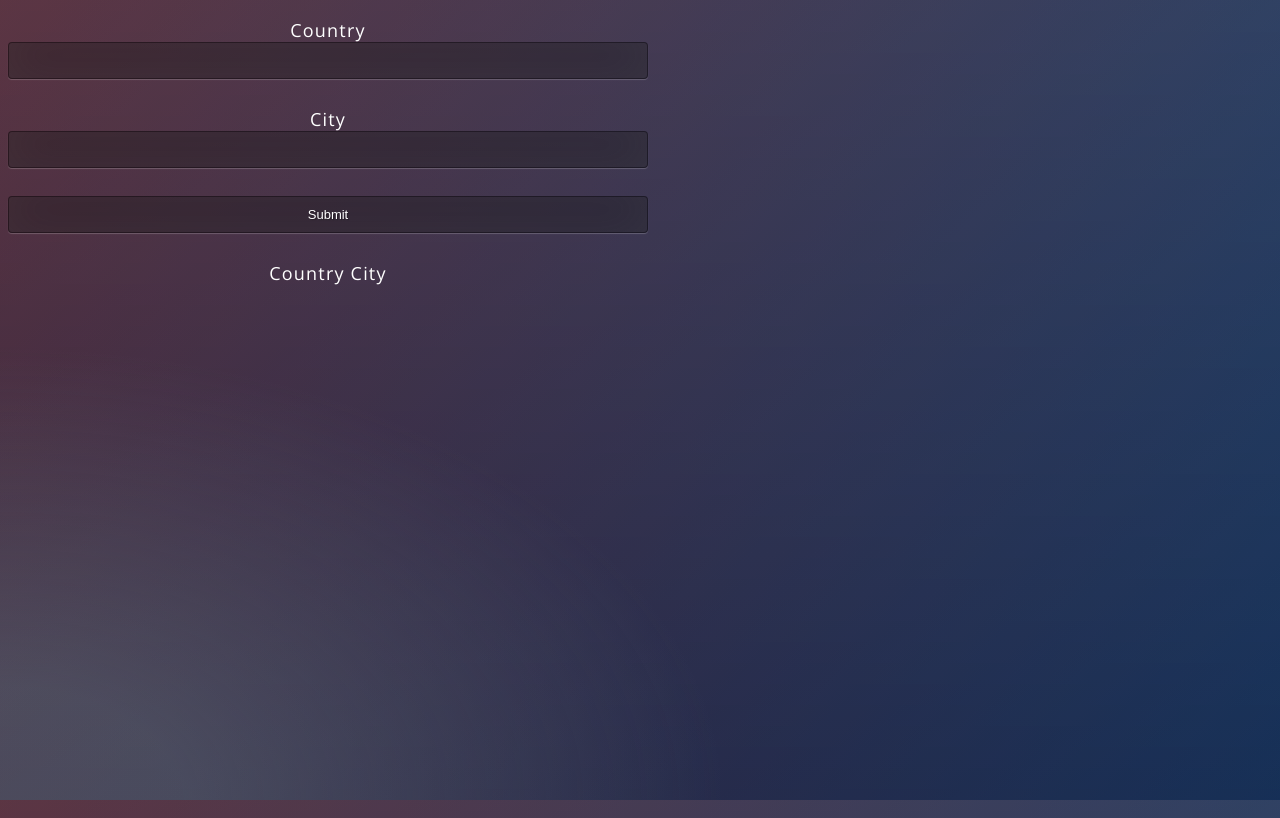
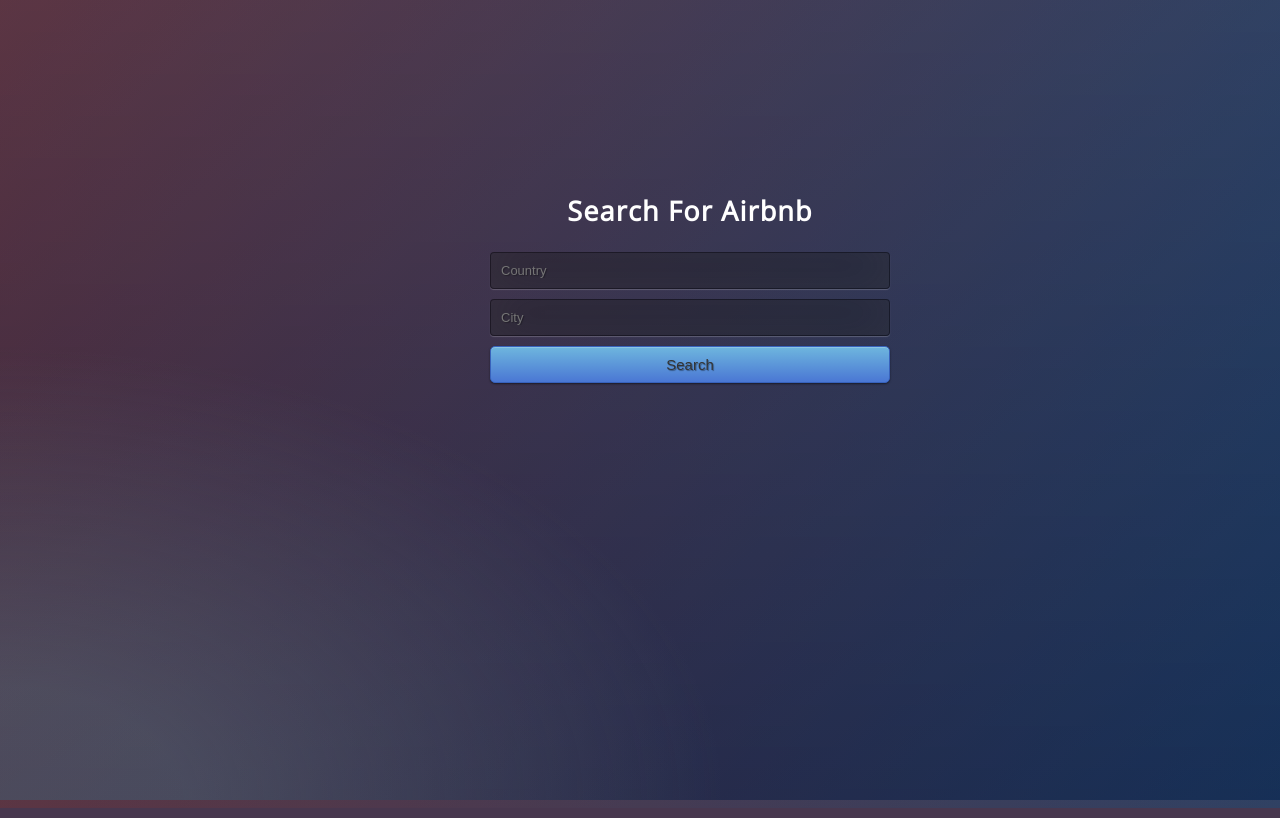
Before and after one commit to DmitriyKhodykin/AirbnbMongo, a Flask app: page /search in a window 1280 px wide. Run offline with Flask 2, Linux system fonts and the light colour scheme.

Commit message:
feat(ui): Add search button with style

```diff
--- a/src/app.py
+++ b/src/app.py
@@ -11,11 +11,11 @@
 @app.route('/search', methods=['post', 'get'])
 def get_request():
     if request.method == 'POST':
-        country = request.form.get('country')  # запрос к данным формы
+        country = request.form.get('country')  # Get data from form
         city = request.form.get('city')
     else:
-        country = 'Country'
-        city = 'City'
+        country = ''
+        city = ''
     return render_template('search.html', output_text=f'{country} {city}')
 
 
--- a/src/templates/search.html
+++ b/src/templates/search.html
@@ -10,22 +10,15 @@
 {% if message %}
 <p>{{ message }}</p>
 {% endif %}
-
-<form action="" method="post">
-    <p>
-        <label for="country">Country</label>
-        <input type="text" name="country">
-    </p>
-    <p>
-        <label for="city">City</label>
-        <input type="text" name="city">
-    </p>
-    <p>
-        <input type="submit">
-    </p>
-</form>
-
-    {{ output_text }}
+<div class="login">
+    <h2>Search For Airbnb</h2>
+    <form action="" method="post">
+        <input type="text" name="country" placeholder="Country">
+        <input type="text" name="city" placeholder="City">
+        <button type="submit" class="btn btn-primary btn-block btn-large">Search</button>
+    </form>
+</div>
+{{ output_text }}
 
 </body>
 </html>
```
